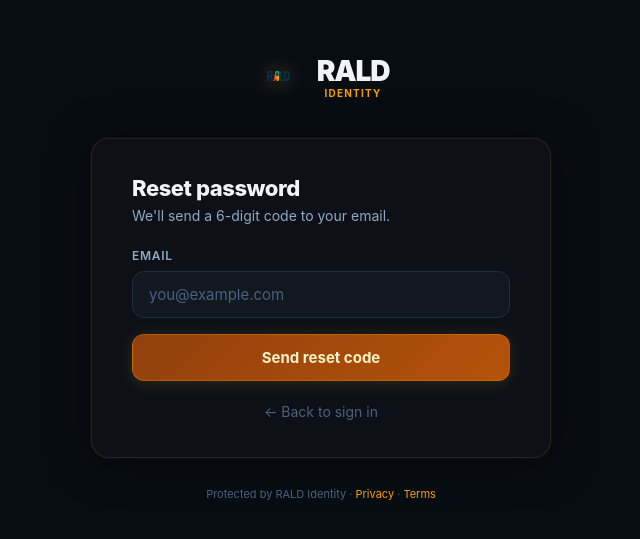
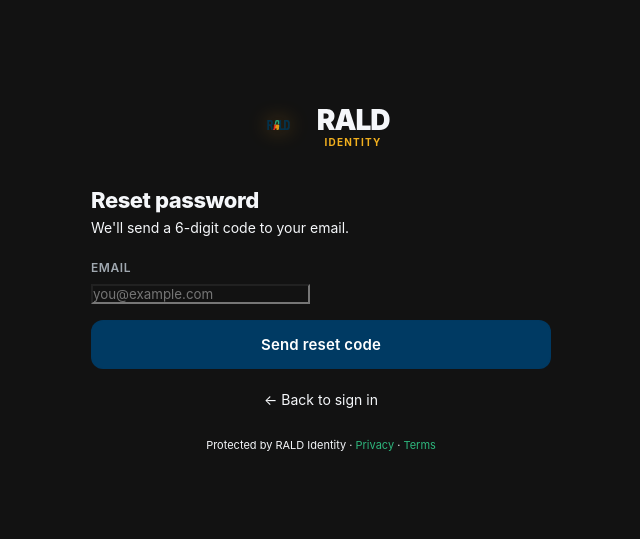
Before and after one commit to Ostinato-Loop/rald-auth-ui, a React (Vite) app: page /forgot in a window 1280 px wide. Shown: the part 123-662 px from the top of the page, without its empty margins (319-959 px from the left). Built offline with nearby package versions, Linux system fonts and the light colour scheme; no server answers.

Commit message:
design: RALD Identity System — RALD brand colors

```diff
--- a/src/index.css
+++ b/src/index.css
@@ -1,232 +1,292 @@
 *, *::before, *::after { box-sizing: border-box; margin: 0; padding: 0; }
 
 :root {
-  --bg: #080D14;
-  --surface: #0d1117;
-  --surface-2: #121820;
-  --border: #1E2D40;
-  --border-subtle: rgba(255,255,255,0.06);
-  --amber: #F59E0B;
-  --amber-dim: rgba(245,158,11,0.12);
-  --amber-border: rgba(245,158,11,0.28);
-  --amber-dark: #92400e;
-  --green: #10B981;
-  --red: #EF4444;
-  --text-primary: #F0F4F8;
-  --text-secondary: #8FA8C0;
-  --text-muted: #4A6080;
-  --font: -apple-system, BlinkMacSystemFont, 'Segoe UI', Arial, sans-serif;
-  --radius: 12px;
+  --bg:           #121212;
+  --surface:      #1A1A1A;
+  --surface-2:    #222222;
+  --border:       #2a2a2a;
+  --border-subtle:#1e1e1e;
+
+  --blue:         #003A63;
+  --blue-light:   #0056a0;
+  --blue-dim:     rgba(0,58,99,0.18);
+  --blue-border:  rgba(0,58,99,0.6);
+
+  --amber:        #F2B01E;
+  --amber-dim:    rgba(242,176,30,0.12);
+  --amber-border: rgba(242,176,30,0.5);
+
+  --green:        #2EB67D;
+  --green-dim:    rgba(46,182,125,0.12);
+  --green-border: rgba(46,182,125,0.5);
+
+  --red:          #E6392F;
+  --red-dim:      rgba(230,57,47,0.1);
+  --red-border:   rgba(230,57,47,0.5);
+
+  --text:         #F5F7FA;
+  --muted:        #A0A8B0;
+  --placeholder:  #606870;
+
+  --radius:       12px;
+  --radius-sm:    8px;
+  --font:         -apple-system, BlinkMacSystemFont, 'Segoe UI', 'Inter', Arial, sans-serif;
+
+  --shadow-card:  0 4px 48px rgba(0,0,0,0.6), 0 1px 0 rgba(255,255,255,0.04) inset;
 }
 
-html, body {
+html, body, #root {
+  min-height: 100vh;
   background: var(--bg);
-  color: var(--text-primary);
+  color: var(--text);
   font-family: var(--font);
-  min-height: 100vh;
   -webkit-font-smoothing: antialiased;
+  -moz-osx-font-smoothing: grayscale;
 }
 
-a { color: var(--amber); text-decoration: none; }
-a:hover { opacity: 0.85; }
+a { color: var(--green); text-decoration: none; transition: opacity .15s; }
+a:hover { opacity: .75; }
 
 button { font-family: var(--font); cursor: pointer; border: none; outline: none; }
-input  { font-family: var(--font); outline: none; }
+input  { font-family: var(--font); outline: none; background: transparent; }
 
-/* ── Buttons ── */
-.btn-primary {
+/* ── SDK Light States ────────────────────────────────────────────────────────
+   Applied as data-state="idle|typing|processing|verified|error" on a wrapper
+   ─────────────────────────────────────────────────────────────────────────── */
+.sdk-wrap {
+  position: relative;
+}
+.sdk-wrap::after {
+  content: '';
+  position: absolute;
+  bottom: 0; left: 0; right: 0;
+  height: 2px;
+  border-radius: 0 0 var(--radius-sm) var(--radius-sm);
+  background: var(--blue);
+  transition: background .2s, box-shadow .2s, transform .2s;
+  transform-origin: left;
+}
+.sdk-wrap[data-state="idle"]::after        { background: var(--blue); box-shadow: none; }
+.sdk-wrap[data-state="typing"]::after      { background: var(--amber); box-shadow: 0 0 8px var(--amber); animation: sdk-pulse .9s ease-in-out infinite; }
+.sdk-wrap[data-state="processing"]::after  { background: var(--amber); box-shadow: 0 0 12px var(--amber); animation: sdk-pulse .5s ease-in-out infinite; }
+.sdk-wrap[data-state="verified"]::after    { background: var(--green); box-shadow: 0 0 8px var(--green); animation: sdk-verified .6s ease-out forwards; }
+.sdk-wrap[data-state="error"]::after       { background: var(--red); box-shadow: 0 0 8px var(--red); animation: sdk-shake .4s ease-out forwards; }
+
+@keyframes sdk-pulse {
+  0%, 100% { opacity: 1; }
+  50%       { opacity: .4; }
+}
+@keyframes sdk-verified {
+  0%   { transform: scaleX(0); }
+  100% { transform: scaleX(1); }
+}
+@keyframes sdk-shake {
+  0%, 100% { transform: translateX(0); }
+  25%       { transform: translateX(-4px); }
+  75%       { transform: translateX(4px); }
+}
+
+/* ── Input ───────────────────────────────────────────────────────────────── */
+.rald-input {
   width: 100%;
-  padding: 13px 20px;
-  background: linear-gradient(135deg, #92400e 0%, #b45309 100%);
-  color: #FEF3C7;
-  font-weight: 700;
-  font-size: 15px;
-  border-radius: var(--radius);
-  border: 1px solid var(--amber-border);
-  transition: all 0.15s ease;
-  box-shadow: 0 2px 14px rgba(245,158,11,0.16);
+  padding: 14px 16px;
+  background: var(--surface-2);
+  border: 1px solid var(--border);
+  border-bottom: none;
+  border-radius: var(--radius) var(--radius) 0 0;
+  color: var(--text);
+  font-size: 16px;
+  line-height: 1.4;
+  transition: border-color .15s;
 }
-.btn-primary:hover {
-  background: linear-gradient(135deg, #b45309 0%, #d97706 100%);
-  box-shadow: 0 0 22px rgba(245,158,11,0.28);
-  transform: translateY(-1px);
-}
-.btn-primary:active { transform: translateY(0); }
-.btn-primary:disabled { opacity: 0.45; cursor: not-allowed; transform: none; }
+.rald-input:focus { border-color: #383838; }
+.rald-input::placeholder { color: var(--placeholder); }
 
-.btn-ghost {
+/* Input with no SDK light (standard) */
+.rald-input-std {
   width: 100%;
-  padding: 12px 20px;
-  background: transparent;
-  color: var(--text-secondary);
-  font-weight: 600;
-  font-size: 14px;
-  border: 1px solid var(--border);
-  border-radius: var(--radius);
-  transition: background 0.15s, color 0.15s;
-}
-.btn-ghost:hover { background: var(--surface-2); color: var(--text-primary); }
-
-/* ── Inputs ── */
-.input-field {
-  width: 100%;
-  padding: 13px 16px;
+  padding: 14px 16px;
   background: var(--surface-2);
   border: 1px solid var(--border);
   border-radius: var(--radius);
-  color: var(--text-primary);
+  color: var(--text);
+  font-size: 16px;
+  transition: border-color .15s, box-shadow .15s;
+}
+.rald-input-std:focus {
+  border-color: rgba(0,58,99,.7);
+  box-shadow: 0 0 0 3px rgba(0,58,99,.15);
+}
+.rald-input-std::placeholder { color: var(--placeholder); }
+
+/* ── Buttons ─────────────────────────────────────────────────────────────── */
+.btn-primary {
+  width: 100%;
+  padding: 14px 20px;
+  background: var(--blue);
+  color: #fff;
   font-size: 15px;
-  transition: border-color 0.15s, box-shadow 0.15s;
+  font-weight: 600;
+  border-radius: var(--radius);
+  border: 1px solid var(--blue-border);
+  transition: background .15s, box-shadow .15s, transform .1s;
+  letter-spacing: .01em;
 }
-.input-field:focus {
-  border-color: var(--amber);
-  box-shadow: 0 0 0 3px rgba(245,158,11,0.1);
+.btn-primary:hover:not(:disabled) {
+  background: var(--blue-light);
+  box-shadow: 0 0 20px rgba(0,86,160,.25);
+  transform: translateY(-1px);
 }
-.input-field::placeholder { color: var(--text-muted); }
+.btn-primary:active:not(:disabled) { transform: translateY(0); }
+.btn-primary:disabled { opacity: .4; cursor: not-allowed; }
 
-/* ── Cards ── */
-.card {
+.btn-ghost {
+  background: transparent;
+  color: var(--muted);
+  font-size: 14px;
+  font-weight: 500;
+  padding: 8px 4px;
+  border-radius: var(--radius-sm);
+  transition: color .15s;
+}
+.btn-ghost:hover { color: var(--text); }
+
+.btn-link {
+  background: transparent;
+  color: var(--green);
+  font-size: 14px;
+  font-weight: 500;
+  padding: 0;
+}
+.btn-link:hover { opacity: .75; }
+
+/* ── Card ────────────────────────────────────────────────────────────────── */
+.rald-card {
   background: var(--surface);
-  border: 1px solid rgba(245,158,11,0.12);
-  border-radius: 18px;
-  padding: 36px 40px;
-  box-shadow: 0 4px 40px rgba(0,0,0,0.5), 0 0 0 1px rgba(245,158,11,0.05);
+  border: 1px solid var(--border);
+  border-radius: 20px;
+  padding: 40px 36px;
+  box-shadow: var(--shadow-card);
 }
 @media (max-width: 480px) {
-  .card { padding: 28px 20px; border-radius: 14px; }
+  .rald-card { padding: 28px 20px; border-radius: 16px; }
 }
 
+/* ── Shell ───────────────────────────────────────────────────────────────── */
+.auth-shell {
+  min-height: 100vh;
+  display: flex;
+  flex-direction: column;
+  align-items: center;
+  justify-content: center;
+  padding: 24px 16px;
+}
+.auth-shell-inner {
+  width: 100%;
+  max-width: 440px;
+}
+
+/* ── OTP Grid ────────────────────────────────────────────────────────────── */
+.otp-grid {
+  display: grid;
+  grid-template-columns: repeat(6, 1fr);
+  gap: 10px;
+}
+.otp-cell {
+  position: relative;
+}
+.otp-cell::after {
+  content: '';
+  position: absolute;
+  bottom: 0; left: 0; right: 0;
+  height: 2px;
+  border-radius: 0 0 var(--radius-sm) var(--radius-sm);
+  background: var(--blue);
+  transition: background .2s, box-shadow .2s;
+}
+.otp-cell[data-state="typing"]::after    { background: var(--amber); box-shadow: 0 0 8px var(--amber); animation: sdk-pulse .9s ease-in-out infinite; }
+.otp-cell[data-state="filled"]::after    { background: var(--blue); box-shadow: none; }
+.otp-cell[data-state="verified"]::after  { background: var(--green); box-shadow: 0 0 8px var(--green); }
+.otp-cell[data-state="error"]::after     { background: var(--red); box-shadow: 0 0 8px var(--red); }
+
+.otp-input {
+  width: 100%;
+  aspect-ratio: 1 / 1.1;
+  text-align: center;
+  font-size: 24px;
+  font-weight: 700;
+  background: var(--surface-2);
+  border: 1px solid var(--border);
+  border-bottom: none;
+  border-radius: var(--radius-sm) var(--radius-sm) 0 0;
+  color: var(--text);
+  caret-color: var(--amber);
+  transition: border-color .15s;
+  -webkit-appearance: none;
+}
+.otp-input:focus { border-color: #383838; }
+
+/* ── Labels / text helpers ───────────────────────────────────────────────── */
 .label {
   display: block;
   font-size: 12px;
   font-weight: 600;
-  color: var(--text-secondary);
+  color: var(--muted);
   margin-bottom: 8px;
-  letter-spacing: 0.06em;
+  letter-spacing: .05em;
   text-transform: uppercase;
 }
 
-.error-msg {
-  padding: 12px 16px;
-  background: rgba(239,68,68,0.08);
-  border: 1px solid rgba(239,68,68,0.25);
-  border-radius: 10px;
-  color: #F87171;
-  font-size: 14px;
+.hint { font-size: 13px; color: var(--muted); line-height: 1.5; }
+
+.error-bar {
+  padding: 12px 14px;
+  background: var(--red-dim);
+  border: 1px solid var(--red-border);
+  border-radius: var(--radius-sm);
+  color: #f87171;
+  font-size: 13px;
+  line-height: 1.5;
+}
+.success-bar {
+  padding: 12px 14px;
+  background: var(--green-dim);
+  border: 1px solid var(--green-border);
+  border-radius: var(--radius-sm);
+  color: #34d399;
+  font-size: 13px;
   line-height: 1.5;
 }
 
-.success-msg {
-  padding: 12px 16px;
-  background: rgba(16,185,129,0.08);
-  border: 1px solid rgba(16,185,129,0.25);
-  border-radius: 10px;
-  color: #34D399;
-  font-size: 14px;
-  line-height: 1.5;
-}
-
-.divider {
-  display: flex;
-  align-items: center;
-  gap: 12px;
-  color: var(--text-muted);
-  font-size: 11px;
-  text-transform: uppercase;
-  letter-spacing: 0.06em;
-}
-.divider::before, .divider::after {
-  content: '';
-  flex: 1;
-  height: 1px;
-  background: var(--border);
-}
-
-/* ── Tabs ── */
-.tab-bar {
-  display: flex;
-  background: var(--surface-2);
-  border: 1px solid var(--border);
-  border-radius: var(--radius);
-  padding: 4px;
-  gap: 2px;
-}
-.tab-btn {
-  flex: 1;
-  padding: 9px 12px;
-  border-radius: 9px;
-  font-size: 13px;
-  font-weight: 600;
-  color: var(--text-muted);
-  background: transparent;
-  transition: all 0.15s;
-}
-.tab-btn.active {
-  background: linear-gradient(135deg, #92400e, #b45309);
-  color: #FEF3C7;
-  box-shadow: 0 2px 8px rgba(245,158,11,0.2);
-}
-
-/* ── OTP Grid ── */
-.otp-grid {
-  display: grid;
-  grid-template-columns: repeat(6, 1fr);
-  gap: 8px;
-}
-.otp-input {
-  aspect-ratio: 1;
-  text-align: center;
-  font-size: 22px;
-  font-weight: 800;
-  background: var(--surface-2);
-  border: 1px solid var(--border);
-  border-radius: var(--radius);
-  color: var(--text-primary);
-  caret-color: var(--amber);
-  transition: border-color 0.15s, box-shadow 0.15s;
-  width: 100%;
-}
-.otp-input:focus {
-  border-color: var(--amber);
-  box-shadow: 0 0 0 3px rgba(245,158,11,0.1);
-}
-
-/* ── Logo Glow ── */
-.rald-logo-glow {
-  filter: drop-shadow(0 0 10px rgba(245,158,11,0.4));
-  transition: filter 0.2s ease;
-}
-.rald-logo-glow:hover { filter: drop-shadow(0 0 18px rgba(245,158,11,0.65)); }
-
-/* ── Spinner ── */
+/* ── Spinner ─────────────────────────────────────────────────────────────── */
 .spinner {
-  width: 20px;
-  height: 20px;
+  display: inline-block;
+  width: 18px; height: 18px;
   border: 2px solid transparent;
   border-top-color: currentColor;
   border-radius: 50%;
-  animation: spin 0.7s linear infinite;
-  display: inline-block;
+  animation: spin .65s linear infinite;
+  vertical-align: middle;
 }
 @keyframes spin { to { transform: rotate(360deg); } }
 
-/* ── Badges ── */
-.badge {
-  display: inline-block;
-  padding: 3px 10px;
+/* ── Divider ─────────────────────────────────────────────────────────────── */
+.divider {
+  display: flex; align-items: center; gap: 12px;
+  color: var(--placeholder); font-size: 11px;
+  text-transform: uppercase; letter-spacing: .06em;
+}
+.divider::before, .divider::after {
+  content: ''; flex: 1; height: 1px; background: var(--border);
+}
+
+/* ── RALD ID badge ───────────────────────────────────────────────────────── */
+.rald-id {
+  display: inline-flex; align-items: center; gap: 8px;
+  background: var(--blue-dim);
+  border: 1px solid var(--blue-border);
   border-radius: 20px;
-  font-size: 10px;
-  font-weight: 700;
-  letter-spacing: 0.08em;
-  text-transform: uppercase;
+  padding: 4px 14px;
+  font-size: 13px; font-weight: 700; letter-spacing: .08em;
+  color: #5baed6;
 }
-.badge-amber {
-  background: var(--amber-dim);
-  border: 1px solid var(--amber-border);
-  color: var(--amber);
-}
-.badge-green {
-  background: rgba(16,185,129,0.1);
-  border: 1px solid rgba(16,185,129,0.25);
-  color: var(--green);
-}
```
